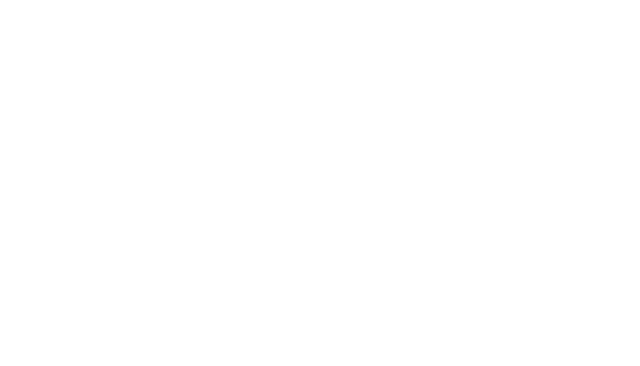
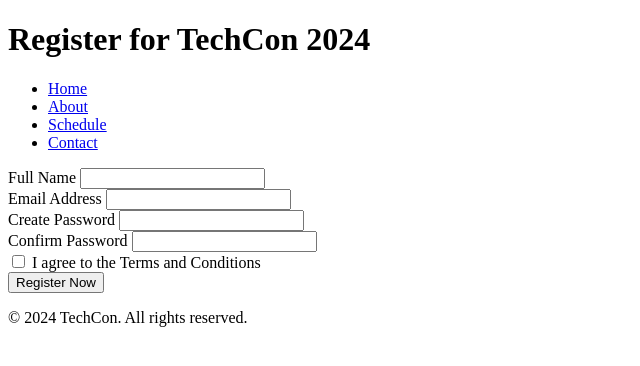
Before and after one commit to Ogo43/TechCon_HTML, a plain HTML site: page techcon_website/register.html in a window 1280 px wide. Shown: the whole page, without its empty margins (0-640 px from the left). Drawn offline with Linux system fonts and the light colour scheme.

Commit message:
Add Registration form for TechCon 2024

```diff
--- a/techcon_website/register.html
+++ b/techcon_website/register.html
@@ -0,0 +1,69 @@
+<!DOCTYPE html>
+<html lang="en">
+  <head>
+    <meta charset="UTF-8" />
+    <meta name="viewport" content="width=device-width, initial-scale=1.0" />
+    <title>Register for TechCon 2024</title>
+  </head>
+  <body>
+    <header>
+      <h1>Register for TechCon 2024</h1>
+      <nav>
+        <ul>
+          <li><a href="/techcon_website/index.html">Home</a></li>
+          <li><a href="/techcon_website/about.html">About</a></li>
+          <li><a href="/techcon_website/schedule.html">Schedule</a></li>
+          <li><a href="/techcon_website/contact.html">Contact</a></li>
+        </ul>
+      </nav>
+    </header>
+
+    <main>
+      <form action="" method="post">
+        <div>
+          <label for="fullname">Full Name</label>
+          <input type="text" name="fullname" id="fullname" required />
+        </div>
+
+        <div>
+          <label for="email">Email Address</label>
+          <input type="email" name="email" id="email" required />
+        </div>
+
+        <div>
+          <label for="password">Create Password</label>
+          <input
+            type="password"
+            name="password"
+            id="password"
+            required
+            minlength="6"
+          />
+        </div>
+
+        <div>
+          <label for="confirm-password">Confirm Password</label>
+          <input
+            type="password"
+            name="confirm-password"
+            id="confirm-password"
+            required
+          />
+        </div>
+
+        <div>
+          <input type="checkbox" name="terms" id="terms" required />
+          <label for="terms">I agree to the Terms and Conditions</label>
+        </div>
+
+        <div>
+          <button type="submit">Register Now</button>
+        </div>
+      </form>
+    </main>
+
+    <footer>
+      <p>&copy; 2024 TechCon. All rights reserved.</p>
+    </footer>
+  </body>
+</html>
```
Also changed, not shown: techcon_website/schedule.html (+0 -1 lines).
